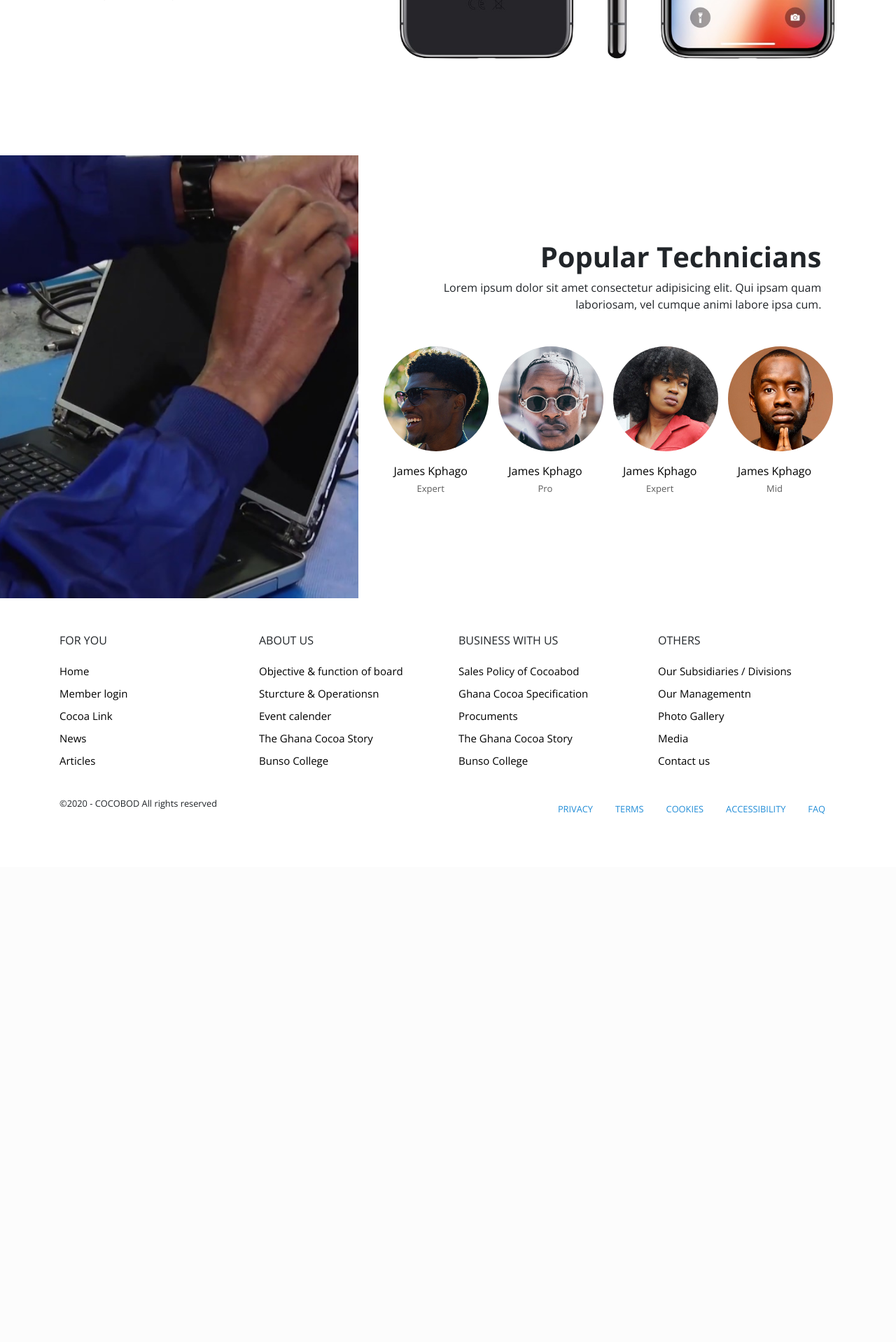
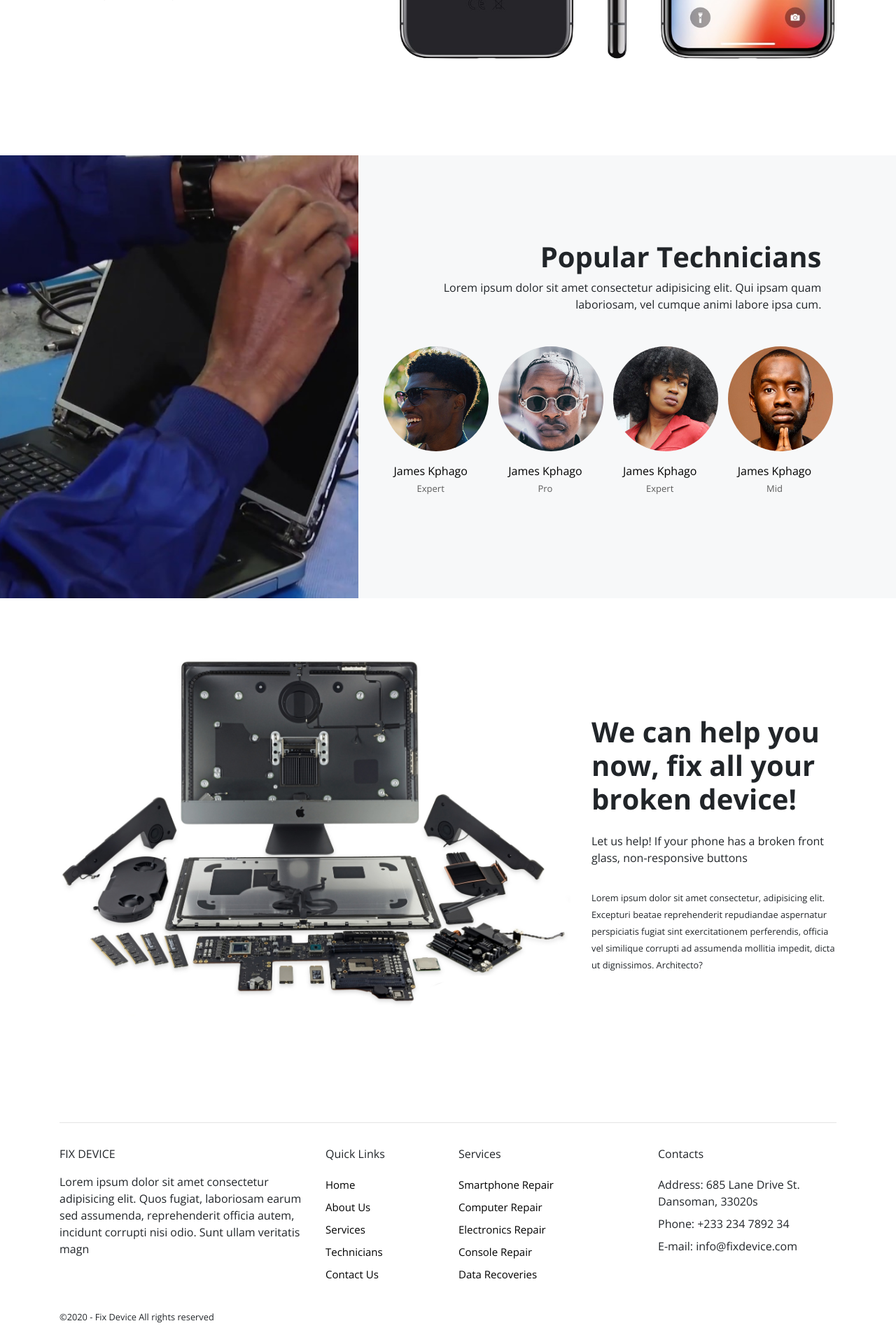
Before and after one commit to Charlesowusu932/fix-device, a PHP site: page / in a window 1280 px wide. Shown: the part 2169-4087 px from the top of the page at 70% size. Before the commit the page ends 3333 px from the top, so only its background shows below. Run offline with PHP 8.4, Linux system fonts and the light colour scheme.

Commit message:
Home Set

```diff
--- a/css/style.css
+++ b/css/style.css
@@ -148,8 +148,8 @@ body {
     padding-top: 7.6rem;
     padding-bottom: 7.6rem;
     position: relative;
+    background: #f7f8f9;
 }
-
 
 .left-cover {
     position: absolute;
@@ -172,6 +172,9 @@ body {
 
 }
 
+.fot {
+    padding-top: 2rem;
+}
 
 
 
--- a/includes/footer.php
+++ b/includes/footer.php
@@ -6,85 +6,68 @@
 
 
 <!-- footer -->
-  <footer class="fot py-5">
+  <footer class="fot ">
       <div class="container">
         <div class="row">
 
+        <div class="col-12 mb-3">
+          <hr>
+        </div>
 
-          <div class="col-xl-3">
-          <p class="wc"><strong>FOR YOU</strong></p>
+
+          <div class="col-xl-4">
+          <p class="wc"><strong>FIX DEVICE</strong></p>
+
+              <ul class="cocul">
+                <P>Lorem ipsum dolor sit amet consectetur adipisicing elit. Quos fugiat, laboriosam earum sed assumenda, reprehenderit officia autem, incidunt corrupti nisi odio. Sunt ullam veritatis magn</P>
+              </ul>
+          </div>
+
+          <div class="col-xl-2">
+            <p class="wc"><strong>Quick Links</strong></p>
 
               <ul class="cocul">
                 <li class="py-1 "> <a href="#" class="balcksmall">Home</a></li>
-                <li class="py-1 "> <a href="#" class="balcksmall">Member login</a></li>
-                <li class="py-1 "> <a href="#" class="balcksmall">Cocoa Link</a></li>
-                <li class="py-1 "> <a href="#" class="balcksmall">News</a></li>
-                <li class="py-1 "> <a href="#" class="balcksmall">Articles</a></li>
+                <li class="py-1 "> <a href="#" class="balcksmall">About Us</a></li>
+                <li class="py-1 "> <a href="#" class="balcksmall">Services</a></li>
+                <li class="py-1 "> <a href="#" class="balcksmall">Technicians</a></li>
+                <li class="py-1 "> <a href="#" class="balcksmall">Contact Us</a></li>
               </ul>
           </div>
 
           <div class="col-xl-3">
-            <p class="wc"><strong>ABOUT US</strong></p>
-
-              <ul class="cocul">
-                <li class="py-1 "> <a href="#" class="balcksmall">Objective & function of board</a></li>
-                <li class="py-1 "> <a href="#" class="balcksmall">Sturcture & Operationsn</a></li>
-                <li class="py-1 "> <a href="#" class="balcksmall">Event calender</a></li>
-                <li class="py-1 "> <a href="#" class="balcksmall">The Ghana Cocoa Story</a></li>
-                <li class="py-1 "> <a href="#" class="balcksmall">Bunso College</a></li>
-              </ul>
-          </div>
-
-          <div class="col-xl-3">
-            <p class="wc"><strong>BUSINESS WITH US</strong></p>
+            <p class="wc"><strong>Services</strong></p>
             <ul class="cocul">
-                <li class="py-1 "> <a href="#" class="balcksmall">Sales Policy of Cocoabod</a></li>
-                <li class="py-1 "> <a href="#" class="balcksmall">Ghana Cocoa Specification</a></li>
-                <li class="py-1 "> <a href="#" class="balcksmall">Procuments</a></li>
-                <li class="py-1 "> <a href="#" class="balcksmall">The Ghana Cocoa Story</a></li>
-                <li class="py-1 "> <a href="#" class="balcksmall">Bunso College</a></li>
+                <li class="py-1 "> <a href="#" class="balcksmall">Smartphone Repair</a></li>
+                <li class="py-1 "> <a href="#" class="balcksmall">Computer Repair</a></li>
+                <li class="py-1 "> <a href="#" class="balcksmall">Electronics Repair</a></li>
+                <li class="py-1 "> <a href="#" class="balcksmall">Console Repair</a></li>
+                <li class="py-1 "> <a href="#" class="balcksmall">Data Recoveries</a></li>
               </ul>
           </div>
 
 
           <div class="col-xl-3">
-          <p class="wc"><strong>OTHERS</strong></p>
+          <p class="wc"><strong>Contacts</strong></p>
               <ul class="cocul">
-                <li class="py-1 "> <a href="#" class="balcksmall">Our Subsidiaries / Divisions</a></li>
-                <li class="py-1 "> <a href="#" class="balcksmall">Our Managementn</a></li>
-                <li class="py-1 "> <a href="#" class="balcksmall">Photo Gallery</a></li>
-                <li class="py-1 "> <a href="#" class="balcksmall">Media</a></li>
-                <li class="py-1 "> <a href="#" class="balcksmall">Contact us</a></li>
+                <li class="py-1 class="balcksmall">Address: 685 Lane Drive St. Dansoman, 33020s</li>
+
+                <li class="py-1 class="balcksmall">Phone: +233 234 7892 34</li>
+
+                <li class="py-1 class="balcksmall">E-mail: info@fixdevice.com</li>
+
               </ul>
           </div>
 
         </div>
 
         <div class="row py-3">
+          <hr>
           <div class="col-6">
-            <small>©2020   -   COCOBOD All rights reserved</small>
+            <small>©2020   -   Fix Device All rights reserved</small>
           </div>
           <div class="col-6">
-            <ul class="nav justify-content-end">
-            <li class="nav-item">
-              <a class="nav-link text-uppercase orange " href="#"><small>Privacy </small></a>
-            </li>
-            <li class="nav-item">
-              <a class="nav-link text-uppercase orange " href="#"><small>Terms</small></a>
-            </li>
-            <li class="nav-item">
-              <a class="nav-link text-uppercase orange " href="#"><small>Cookies</small></a>
-            </li>
 
-            <li class="nav-item">
-              <a class="nav-link text-uppercase orange " href="#"><small>Accessibility</small></a>
-            </li>
-
-            <li class="nav-item">
-              <a class="nav-link text-uppercase orange " href="#"><small>FAQ</small></a>
-            </li>
-
-          </ul>
           </div>
         </div>
       </div>
--- a/includes/navigation.php
+++ b/includes/navigation.php
@@ -38,13 +38,11 @@
                <a class="nav-link smallnavtop" href="#">Login as a member</a>
             </li>
             <li class="nav-item">
-               <a class="nav-link smallnavtop" href="#">Contact Us </a>
+               <a class="nav-link smallnavtop" href="#">Register </a>
             </li>
+
             <li class="nav-item">
-               <a class="nav-link smallnavtop" href="#">Media</a>
-            </li>
-            <li class="nav-item">
-               <a class="nav-link smallnavtop" href="#">Cocoa platform</a>
+               <a class="nav-link smallnavtop" href="#">+233 234 7892 34</a>
             </li>
           </ul>
           <!-- small details at the top -->
--- a/index.php
+++ b/index.php
@@ -193,6 +193,29 @@ Let us help! If your phone has a broken front glass, non-responsive buttons</p>
 
 <!-- Technicians talk -->
 
+      <!-- We can help you now, fill out an application! -->
+      <section class="fixglobalspace2">
+           <div class="container">
+             <div class="row centerit">
+
+
+             <div class="col-12 col-md-8 ">
+               <img src="img/mac.jpg" class="img-fluid" alt="">
+             </div>
+
+             <div class="col-12 col-md-4">
+               <h1><strong>We can help you now, fix all your broken device!</strong> </h1>
+               <p class="py-3">
+Let us help! If your phone has a broken front glass, non-responsive buttons</p>
+
+<small>Lorem ipsum dolor sit amet consectetur, adipisicing elit. Excepturi beatae reprehenderit repudiandae aspernatur perspiciatis fugiat sint exercitationem perferendis, officia vel similique corrupti ad assumenda mollitia impedit, dicta ut dignissimos. Architecto?</small>
+             </div>
+
+             </div>
+           </div>
+        </section>
+     <!-- We can help you now, fill out an application! -->
+
 
 
 
```
Also changed, not shown: img/mac.jpeg (added), img/mac.jpg (added).
